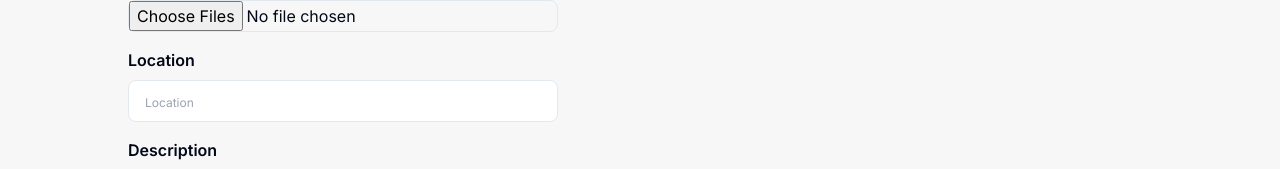
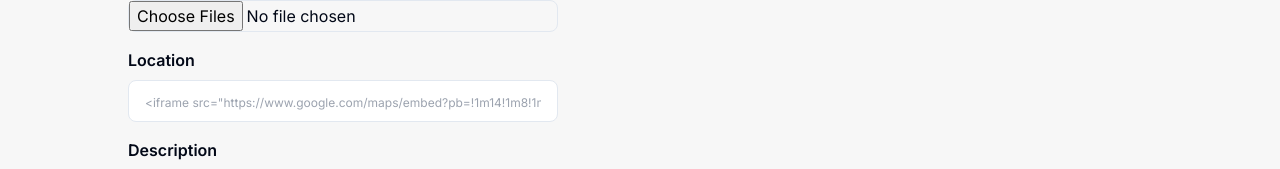
Before and after one commit to stivixhaferri/art_front, a Next.js app: page /post in a window 1280 px wide. Shown: the part 1032-1201 px from the top of the page. Built offline with nearby package versions, Linux system fonts and the light colour scheme; no server answers.

Commit message:
disabel button

```diff
--- a/src/app/(components)/PostForm.jsx
+++ b/src/app/(components)/PostForm.jsx
@@ -27,6 +27,8 @@ const PostForm = ({ token }) => {
     const [location, setLocation] = useState('');
     const [description, setDescription] = useState('');
 
+    const [isDisabled, setIsDisabled] = useState(true);
+
     const handleFileChange = (e) => {
         if (e.target.name === 'cover') {
             setCover(e.target.files[0]);
@@ -36,6 +38,7 @@ const PostForm = ({ token }) => {
     };
 
     const handleSubmit = async (e) => {
+        setIsDisabled(!isDisabled)
         e.preventDefault();
         const formData = new FormData();
         formData.append('title', title);
@@ -174,14 +177,15 @@ const PostForm = ({ token }) => {
                 </div>
                 <div className='py-2 flex flex-col'>
                     <label htmlFor="location" className='font-semibold'>Location</label>
-                    <input type="text" onChange={(e) => setLocation(e.target.value)} placeholder='Location' className='px-4 py-2 border-[0.5px] rounded-lg lg:w-[60%] w-full mt-2' />
+                    <input type="text" onChange={(e) => setLocation(e.target.value)} placeholder='
+<iframe src="https://www.google.com/maps/embed?pb=!1m14!1m8!1m3!1d95868.21548167105!2d19.817823!3d41.33318500000001!3m2!1i1024!2i768!4f13.1!3m3!1m2!1s0x1350310470fac5db%3A0x40092af10653720!2sTirana%2C%20Albania!5e0!3m2!1sen!2sus!4v1722237189908!5m2!1sen!2sus" width="600" height="450" style="border:0;" allowfullscreen="" loading="lazy" referrerpolicy="no-referrer-when-downgrade"></iframe>' className='px-4 py-2 border-[0.5px] rounded-lg lg:w-[60%] w-full mt-2' />
                 </div>
                 <div className='py-2 flex flex-col'>
                     <label htmlFor="description" className='font-semibold'>Description</label>
                     <textarea onChange={(e) => setDescription(e.target.value)} placeholder='Description' className='px-4 py-2 border-[0.5px] rounded-lg lg:w-[60%] w-full mt-2' />
                 </div>
                 <div className='py-2 flex flex-col'>
-                    <button type="submit" className='lg:w-[60%] w-full bg-red-600 px-4 py-3 text-white rounded-lg'>SUBMIT</button>
+                    <button disabled={isDisabled} type="submit" className='lg:w-[60%] w-full bg-red-600 px-4 py-3 text-white rounded-lg'>SUBMIT</button>
                 </div>
 
             </div>
```
